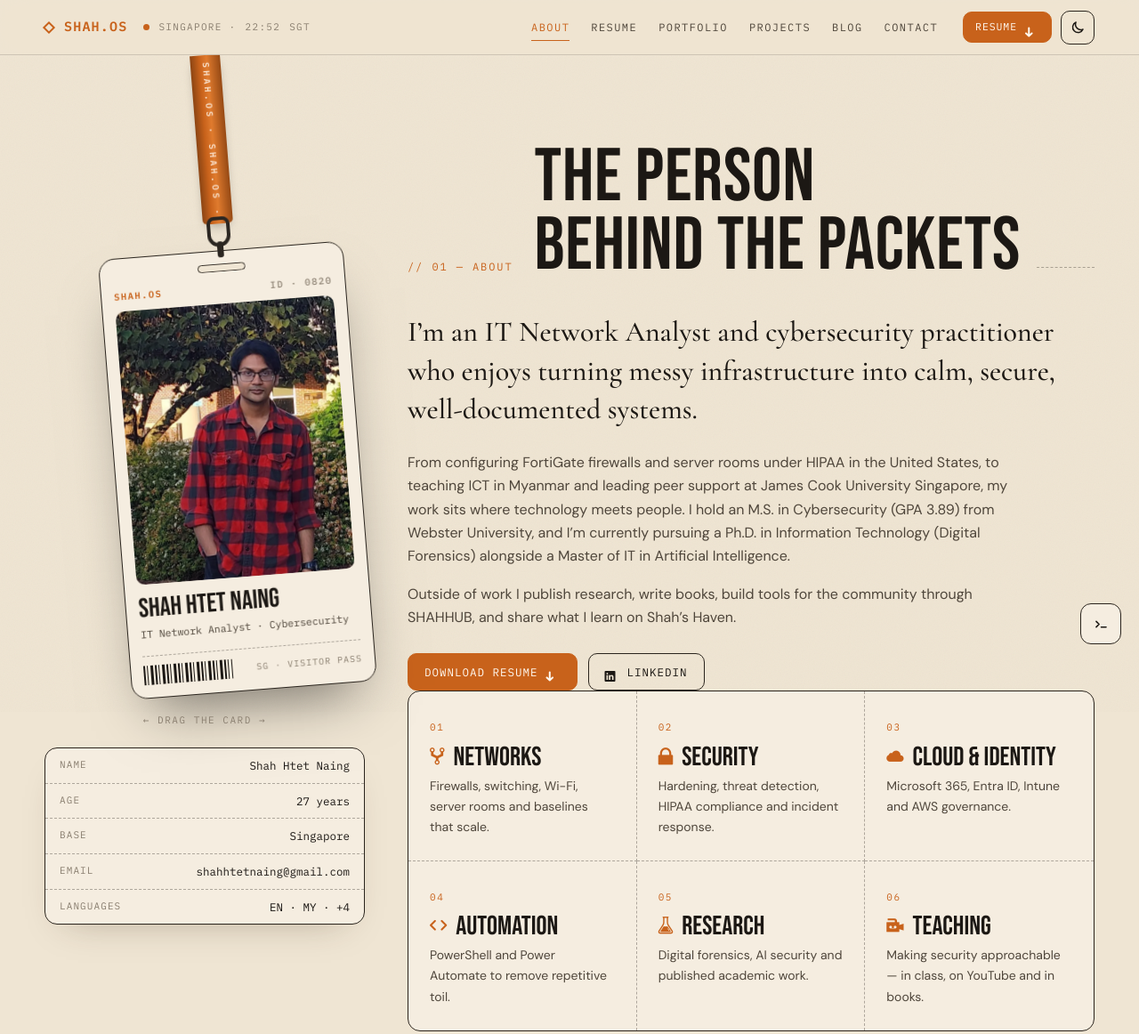
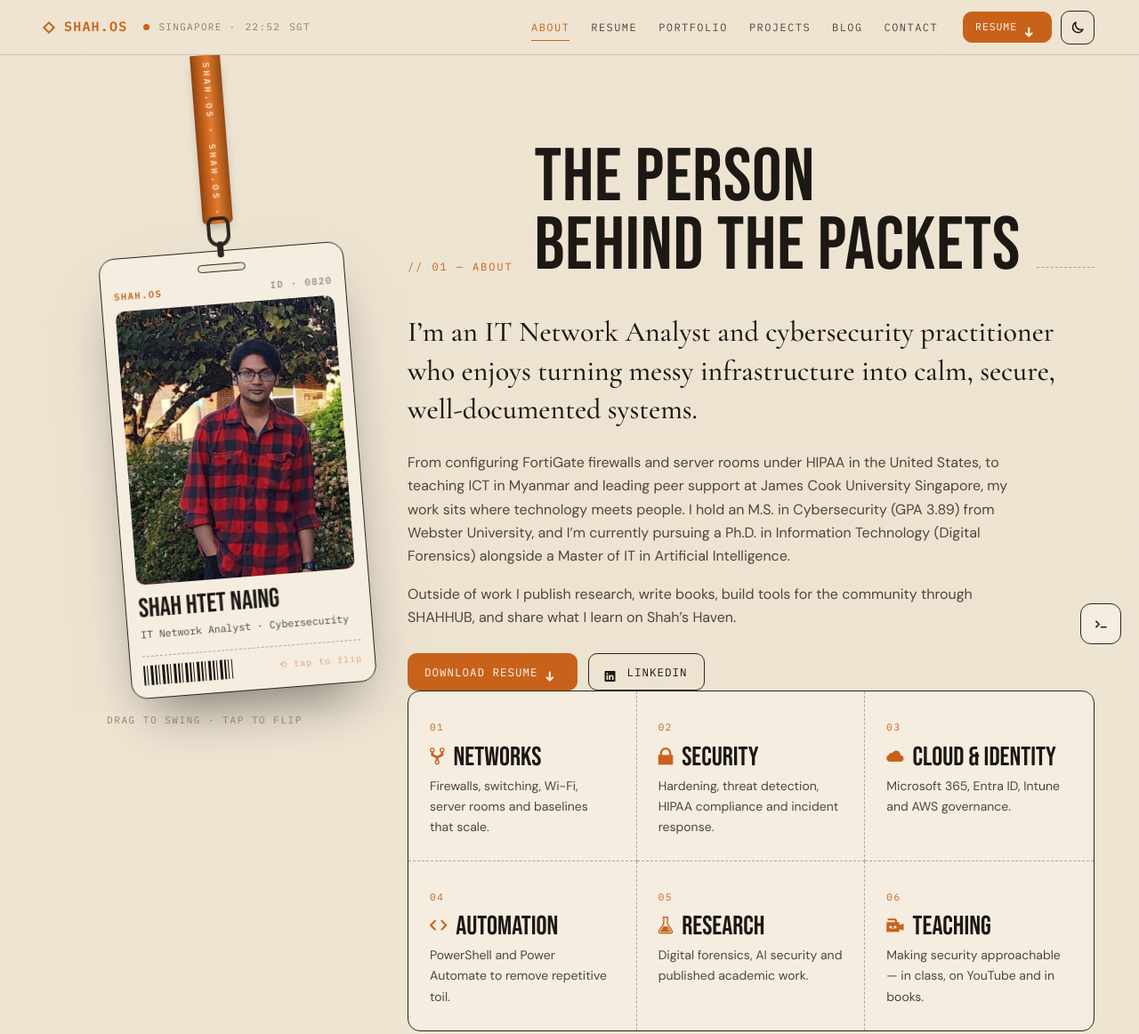
Before and after one commit to ShahHtetNaing/shah.dev, a plain HTML site: page about.html in a window 1280 px wide. Shown: the top 1162 px of the page at 89% size. Drawn offline with nearby package versions, Linux system fonts and the light colour scheme; files whose address does not match are found by name.

Commit message:
About: flippable ID card replaces duplicate info box; footer CTA instead of repeated name
Co-Authored-By: Devin AI <158243242+devin-ai-integration[bot]@users.noreply.github.com>

```diff
--- a/about.html
+++ b/about.html
@@ -40,22 +40,38 @@
   <div class="lanyard__swing">
     <div class="lanyard__strap"><span>SHAH.OS · SHAH.OS · SHAH.OS · SHAH.OS</span></div>
     <div class="lanyard__clip"><i></i></div>
-    <div class="lanyard__card">
-      <div class="lanyard__hole"></div>
-      <div class="lanyard__head"><span>SHAH.OS</span><span>ID · 0820</span></div>
-      <img src="img/mypic-half.webp" alt="Shah Htet Naing" draggable="false">
-      <div class="lanyard__info"><strong>Shah Htet Naing</strong><span>IT Network Analyst · Cybersecurity</span></div>
-      <div class="lanyard__foot"><span class="barcode"></span><span>SG · VISITOR PASS</span></div>
+    <div class="lanyard__card" tabindex="0" aria-pressed="false" aria-label="ID card. Press Enter to flip, arrow keys to swing">
+      <div class="lanyard__flip">
+        <div class="lanyard__face lanyard__face--front">
+          <div class="lanyard__hole"></div>
+          <div class="lanyard__head"><span>SHAH.OS</span><span>ID · 0820</span></div>
+          <img src="img/mypic-half.webp" alt="Shah Htet Naing" draggable="false">
+          <div class="lanyard__info"><strong>Shah Htet Naing</strong><span>IT Network Analyst · Cybersecurity</span></div>
+          <div class="lanyard__foot"><span class="barcode"></span><span class="lanyard__turn">⟲ tap to flip</span></div>
+        </div>
+        <div class="lanyard__face lanyard__face--back">
+          <div class="lanyard__hole"></div>
+          <div class="lanyard__head"><span>Access details</span><span>⟲ flip</span></div>
+          <ul class="idback">
+            <li><span>Status</span><b><span class="live"></span>Open to roles</b></li>
+            <li><span>Age</span><b data-age="1999-08-20">—</b></li>
+            <li><span>Local time</span><b><em data-clock>—</em>&nbsp;SGT</b></li>
+            <li><span>Base</span><b>Singapore</b></li>
+            <li><span>Focus</span><b>Network · Security · Cloud</b></li>
+          </ul>
+          <div class="idback__langs"><span>Languages</span><div><i>English</i><i>Burmese</i><i>+4 more</i></div></div>
+          <button type="button" class="idback__email" data-copy="shahhtetnaing@gmail.com"><span>shahhtetnaing@gmail.com</span><i class="ion-ios-copy-outline"></i></button>
+          <div class="idback__social">
+            <a href="https://www.linkedin.com/in/shah-htet-naing" target="_blank" rel="noopener" aria-label="LinkedIn"><i class="ion-social-linkedin"></i></a>
+            <a href="https://www.youtube.com/@ShahsHaven" target="_blank" rel="noopener" aria-label="YouTube"><i class="ion-social-youtube"></i></a>
+            <a href="contact.html" aria-label="Contact"><i class="ion-paper-airplane"></i></a>
+          </div>
+        </div>
+      </div>
     </div>
   </div>
-  <p class="lanyard__hint mono">← drag the card →</p>
-</div><div class="window about-id"><ul class="info-list">
-          <li><span>Name</span><span>Shah Htet Naing</span></li>
-          <li><span>Age</span><span data-age="1999-08-20">—</span></li>
-          <li><span>Base</span><span>Singapore</span></li>
-          <li><span>Email</span><a href="mailto:shahhtetnaing@gmail.com">shahhtetnaing@gmail.com</a></li>
-          <li><span>Languages</span><span>EN · MY · +4</span></li>
-        </ul></div></aside>
+  <p class="lanyard__hint mono">drag to swing · tap to flip</p>
+</div></aside>
       <div class="about-copy" data-reveal><div class="section-head"><p class="eyebrow">01 — About</p><h2 class="h-display">The person<br>behind the packets</h2></div>
         <p class="lead">I’m an <span class="serif">IT Network Analyst</span> and cybersecurity practitioner who enjoys turning messy infrastructure into calm, secure, well-documented systems.</p>
         <p class="body">From configuring FortiGate firewalls and server rooms under HIPAA in the United States, to teaching ICT in Myanmar and leading peer support at James Cook University Singapore, my work sits where technology meets people. I hold an M.S. in Cybersecurity (GPA 3.89) from Webster University, and I’m currently pursuing a Ph.D. in Information Technology (Digital Forensics) alongside a Master of IT in Artificial Intelligence.</p>
@@ -117,7 +133,7 @@
   <div class="wrap">
     <div class="rule-double"></div>
     <div class="footer-top">
-      <div class="footer-sign"><span>Shah</span> Htet Naing</div>
+      <a class="footer-sign" href="contact.html">Let’s <span>connect</span> <i class="ion-arrow-right-c"></i></a>
       <div class="socials">
         <a class="icon-btn" href="https://www.linkedin.com/in/shah-htet-naing" target="_blank" rel="noopener" aria-label="LinkedIn"><i class="ion-social-linkedin"></i></a>
         <a class="icon-btn" href="https://www.youtube.com/@ShahsHaven" target="_blank" rel="noopener" aria-label="YouTube"><i class="ion-social-youtube"></i></a>
--- a/assets/css/main.css
+++ b/assets/css/main.css
@@ -801,3 +801,34 @@ kbd { font-family: var(--f-mono); font-size: 11px; border: 1px solid var(--line-
 @media (max-width: 640px) { .lanyard { height: 650px; } .lanyard__strap { height: 120px; } }
 .lanyard { height: 760px; }
 @media (max-width: 640px) { .lanyard { height: 680px; } }
+
+/* ---------- ID card flip ---------- */
+@media (min-width: 961px) { .about-side { position: sticky; top: var(--header-h); } }
+.lanyard__card, .lanyard.is-drag .lanyard__card { padding: 0; background: none; border: 0; box-shadow: none; }
+.lanyard__card:focus-visible { outline: none; }
+.lanyard__card:focus-visible .lanyard__face { outline: 2px solid var(--accent); outline-offset: 4px; }
+.lanyard__flip { display: grid; transform-style: preserve-3d; transition: transform .9s cubic-bezier(.3, 1.35, .45, 1); }
+.lanyard__card.is-flipped .lanyard__flip { transform: rotateY(180deg); }
+.lanyard__face { grid-area: 1 / 1; display: flex; flex-direction: column; padding: 14px; background: var(--surface); border: 1.5px solid var(--line); border-radius: 18px; box-shadow: 0 34px 60px -24px rgba(0, 0, 0, .5); backface-visibility: hidden; -webkit-backface-visibility: hidden; }
+.lanyard__face--back { transform: rotateY(180deg); background: radial-gradient(circle at 100% 0, var(--accent-soft), transparent 55%), var(--surface); }
+.lanyard__turn { color: var(--accent); animation: turn-blink 2.4s ease-in-out infinite; }
+@keyframes turn-blink { 50% { opacity: .45; } }
+.idback { list-style: none; margin: 0; padding: 0; }
+.idback li { display: flex; justify-content: space-between; align-items: center; gap: 10px; padding: 9px 0; border-bottom: 1px dashed var(--line-dash); font: 11.5px var(--f-mono); }
+.idback li > span { color: var(--muted); font-size: 10px; letter-spacing: .14em; text-transform: uppercase; }
+.idback li b { display: flex; align-items: center; gap: 7px; font-weight: 500; color: var(--ink); text-align: right; }
+.idback li em { font-style: normal; }
+.idback__langs { padding: 10px 0; border-bottom: 1px dashed var(--line-dash); }
+.idback__langs > span { display: block; margin-bottom: 8px; font: 10px var(--f-mono); letter-spacing: .14em; text-transform: uppercase; color: var(--muted); }
+.idback__langs div { display: flex; flex-wrap: wrap; gap: 6px; }
+.idback__langs i { font: normal 11px var(--f-mono); padding: 4px 10px; border: 1px solid var(--line); border-radius: 99px; transition: background .2s, color .2s, border-color .2s; }
+.idback__langs i:hover { background: var(--accent); border-color: var(--accent); color: var(--accent-ink); }
+.idback__email { display: flex; justify-content: space-between; align-items: center; gap: 8px; width: 100%; margin-top: 12px; padding: 10px 12px; border: 1.5px solid var(--line); border-radius: 10px; background: var(--bg); color: var(--ink); font: 11px var(--f-mono); cursor: copy; transition: background .2s, color .2s, border-color .2s; }
+.idback__email span { overflow: hidden; text-overflow: ellipsis; white-space: nowrap; }
+.idback__email:hover { background: var(--accent); border-color: var(--accent); color: var(--accent-ink); }
+.idback__social { display: flex; gap: 8px; margin-top: auto; padding-top: 12px; }
+.idback__social a { flex: 1; display: grid; place-items: center; height: 40px; border: 1.5px solid var(--line); border-radius: 10px; font-size: 18px; transition: background .2s, color .2s, transform .2s; }
+.idback__social a:hover { background: var(--ink); color: var(--bg); transform: translateY(-2px); }
+a.footer-sign { display: inline-block; transition: color .3s; }
+a.footer-sign i { display: inline-block; font-size: .42em; vertical-align: middle; color: var(--accent); transition: transform .45s var(--ease); }
+a.footer-sign:hover i { transform: translateX(18px) rotate(-45deg); }
--- a/assets/js/main.js
+++ b/assets/js/main.js
@@ -317,8 +317,9 @@ document.querySelectorAll('[data-share]').forEach(a => { a.href = 'https://www.l
   };
   new IntersectionObserver(es => { const was = visible; visible = es[0].isIntersecting; if (visible && !was) { last = performance.now(); requestAnimationFrame(frame); } }).observe(ly);
   requestAnimationFrame(frame);
-  let pt = 0;
-  card.addEventListener('pointerdown', e => { drag = true; ly.classList.add('is-drag'); card.setPointerCapture(e.pointerId); pt = performance.now(); e.preventDefault(); });
+  let pt = 0, sx = 0, sy = 0, t0 = 0;
+  const flip = () => { const f = card.classList.toggle('is-flipped'); card.setAttribute('aria-pressed', f); v += f ? -1.4 : 1.4; };
+  card.addEventListener('pointerdown', e => { if (e.target.closest('a,button')) return; sx = e.clientX; sy = e.clientY; t0 = performance.now(); drag = true; ly.classList.add('is-drag'); card.setPointerCapture(e.pointerId); pt = performance.now(); e.preventDefault(); });
   card.addEventListener('pointermove', e => {
     if (!drag) return;
     const p = pivot(), now = performance.now();
@@ -326,10 +327,9 @@ document.querySelectorAll('[data-share]').forEach(a => { a.href = 'https://www.l
     const dt = Math.max(0.008, (now - pt) / 1000); pt = now;
     v = (na - a) / dt * 0.6; a = na;
   });
-  const end = () => { if (!drag) return; drag = false; ly.classList.remove('is-drag'); v = Math.max(-9, Math.min(9, v)); };
+  const end = e => { if (!drag) return; drag = false; if (e && Math.hypot(e.clientX - sx, e.clientY - sy) < 6 && performance.now() - t0 < 400) flip(); ly.classList.remove('is-drag'); v = Math.max(-9, Math.min(9, v)); };
   card.addEventListener('pointerup', end); card.addEventListener('pointercancel', end);
   ly.addEventListener('pointermove', e => { if (!drag && e.pointerType === 'mouse') v -= e.movementX * 0.0025; });
   addEventListener('scroll', () => { if (!still) v += (scrollY - lastY) * 0.0009; lastY = scrollY; }, { passive: true });
-  card.addEventListener('keydown', e => { if (e.key === 'ArrowLeft') v += 2.5; if (e.key === 'ArrowRight') v -= 2.5; });
-  card.tabIndex = 0; card.setAttribute('aria-label', 'ID card — use arrow keys to swing');
+  card.addEventListener('keydown', e => { if ((e.key === 'Enter' || e.key === ' ') && e.target === card) { e.preventDefault(); flip(); } if (e.key === 'ArrowLeft') v += 2.5; if (e.key === 'ArrowRight') v -= 2.5; });
 })();
```
Also changed, not shown: blog.html (+1 -1 lines), contact.html (+1 -1 lines), index.html (+1 -1 lines), portfolio.html (+1 -1 lines), post.html (+1 -1 lines), post1.html (+1 -1 lines), post2.html (+1 -1 lines), post3.html (+1 -1 lines), projects.html (+1 -1 lines), resume.html (+1 -1 lines), work.html (+1 -1 lines), work1.html (+1 -1 lines), work2.html (+1 -1 lines), work3.html (+1 -1 lines), 1 more files.
